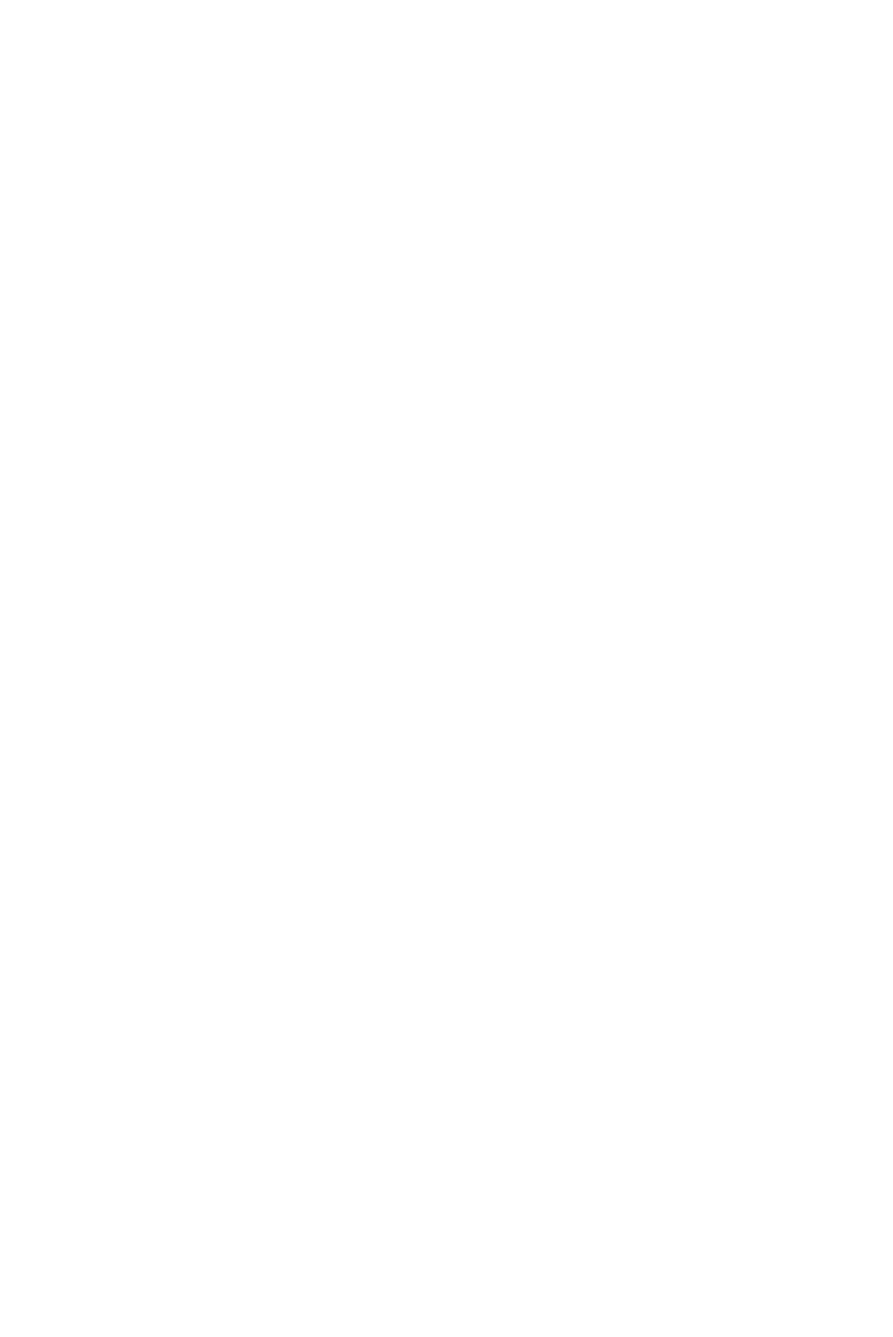
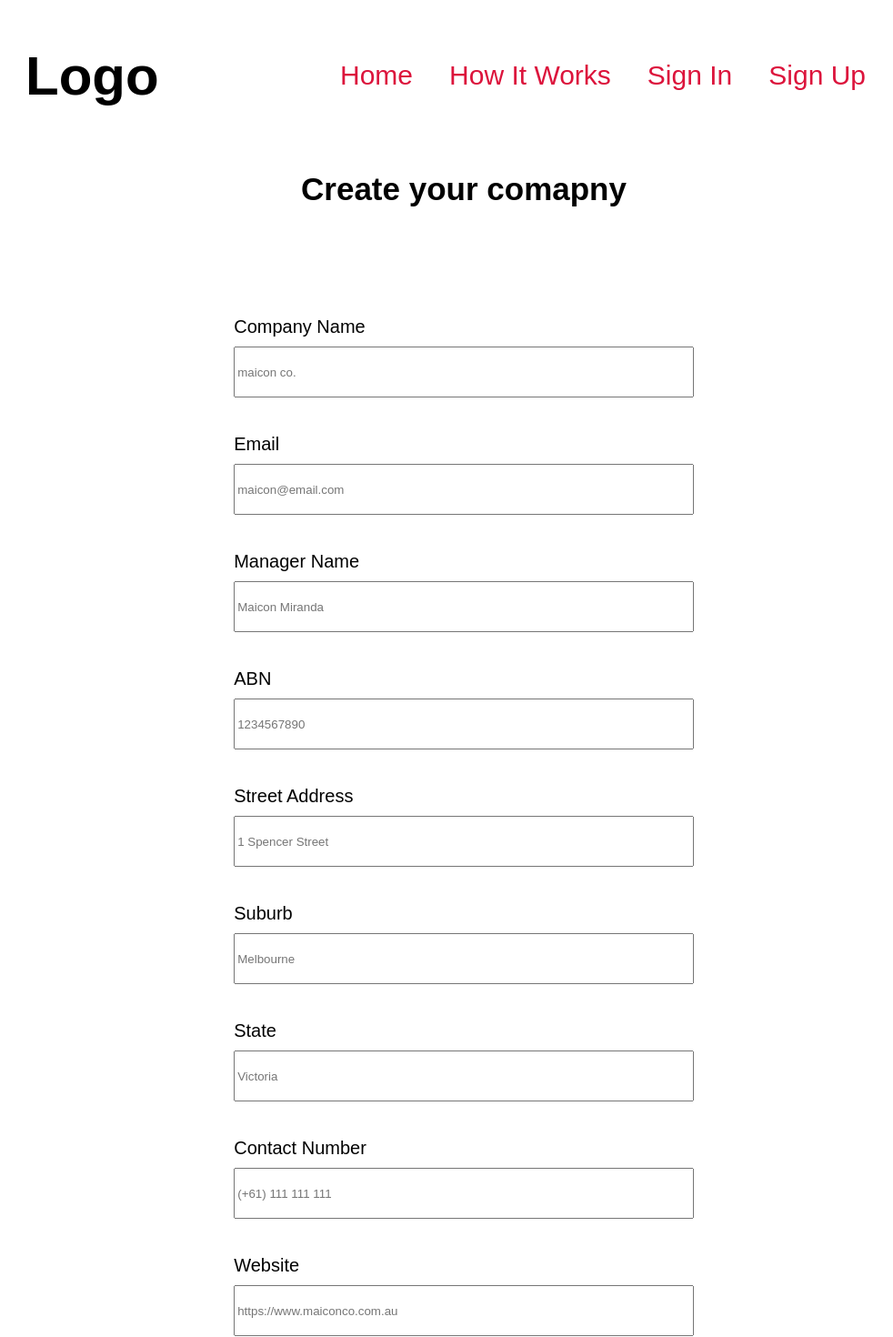
Before and after one commit to mahdibahadori/fleet-management-Frontend, a React (Create React App) app: page /CreateCompany in a window 1280 px wide. Shown: the top 1470 px of the page at 91% size, without its empty margins (130-1112 px from the left). Before the commit the page ends 800 px from the top, so only its background shows below. Built offline with nearby package versions, Linux system fonts and the light colour scheme.

Commit message:
createcompany.jsx created. About.jsx and App.jsx updated to reflect new changes in routes

```diff
--- a/src/components/About.jsx
+++ b/src/components/About.jsx
@@ -37,12 +37,12 @@ expenses, incidents as well vehicle conditions</AboutText>
                         margin:"20px auto",
                         height:"100px",
                         fontFamily:"sans-serif",
-                        fontSize:"30px",
+                        fontSize:"20px",
                         display:"block",
                         padding:'20px',
                         backgroundColor:"pink",
                         borderRadius:"15px"}}>
-                <Link to='/sign-up' style={{textDecoration:"none"}}>Sign Up Here</Link>
+                <Link to='/CreateCompany' style={{textDecoration:"none"}}>Create your company</Link>
         </button>
         <Footer />
         </AboutCollection>
--- a/src/components/App.jsx
+++ b/src/components/App.jsx
@@ -6,6 +6,7 @@ import {LogIn} from './SignIn'
 import {SignUp} from './SignUp'
 import {Company} from './Company'
 import {EditCompany} from './EditCompany'
+import {CreateCompany} from './CreateCompany'
 
 
 function App() {
@@ -18,6 +19,7 @@ function App() {
       <Route  path="/About" component={About} />
       <Route  path="/login" component={LogIn} />
       <Route  path="/sign-up" component={SignUp} />
+      <Route  path='/CreateCompany' component={CreateCompany} />
     </Switch>
   );
 }
--- /dev/null
+++ b/src/components/CreateCompany.jsx
@@ -0,0 +1,149 @@
+
+import React, { useState } from "react";
+import {Form, FormGroup, FormLabel, FormInput, SubmitInput} from "./styles/Form"
+import {LoggedOutNavbar} from './LoggedOutNavbar'
+import {Footer} from './Footer'
+
+export function CreateCompany() {
+        // const [email, setEmail] = useState("");
+        // const [password, setPassword] = useState("");
+        // const [errMessage, setErrMessage] = useState("");
+
+        // async function onFormSubmit(event) {
+        //   event.preventDefault();
+        //   const body = {
+        //     auth: { email, password },
+        //   };
+        //   try {
+        //     const response = await fetch(`${process.env.REACT_APP_BACKEND_URL}/login`, {
+        //       method: "POST",
+        //       headers: {
+        //         "Content-Type": "application/json",
+        //       },
+        //       body: JSON.stringify(body),
+        //     });
+        //     if (response.status >= 400) {
+        //       throw new Error("incorrect credentials");
+        //     } else {
+        //       const { jwt } = await response.json();
+        //       localStorage.setItem("token", jwt);
+        //       history.push("/subscriptions");
+        //     }
+        //   } catch (err) {
+        //     setErrMessage(err.message);
+        //   }
+        // }
+    return(
+    <>
+      <div>
+             <LoggedOutNavbar />
+      </div>
+      <h1 style={{textAlign: "center", marginTop:'30px', fontFamily:"sans-serif", fontSize:"35px"}}>Create your comapny</h1>
+      {/* {errMessage && <span>{errMessage}</span>} */}
+      <Form>
+        <FormGroup>
+          <FormLabel htmlFor="CompanyName">Company Name</FormLabel>
+          <FormInput
+            type="text"
+            name="CompanyName"
+            id="CompanyName"
+            placeholder="maicon co."
+            // value={email}
+            // onChange={(e) => setEmail(e.target.value)}
+          />
+        </FormGroup>
+        <FormGroup>
+          <FormLabel htmlFor="Email">Email</FormLabel>
+          <FormInput
+            type="Email"
+            name="Email"
+            id="Email"
+            placeholder="maicon@email.com"
+            // value={password}
+            // onChange={(e) => setPassword(e.target.value)}
+          />
+        </FormGroup>
+        <FormGroup>
+          <FormLabel htmlFor="ManagerName">Manager Name</FormLabel>
+          <FormInput
+            type="text"
+            name="ManagerName"
+            id="ManagerName"
+            placeholder="Maicon Miranda"
+            // value={password}
+            // onChange={(e) => setPassword(e.target.value)}
+          />
+        </FormGroup>
+        <FormGroup>
+          <FormLabel htmlFor="ABN">ABN</FormLabel>
+          <FormInput
+            type="text"
+            name="ABN"
+            id="ABN"
+            placeholder="1234567890"
+            // value={password}
+            // onChange={(e) => setPassword(e.target.value)}
+          />
+        </FormGroup>
+        <FormGroup>
+          <FormLabel htmlFor="StreetAddress">Street Address</FormLabel>
+          <FormInput
+            type="text"
+            name="StreetAddress"
+            id="StreetAddress"
+            placeholder="1 Spencer Street"
+            // value={password}
+            // onChange={(e) => setPassword(e.target.value)}
+          />
+        </FormGroup>
+        <FormGroup>
+          <FormLabel htmlFor="Suburb">Suburb</FormLabel>
+          <FormInput
+            type="text"
+            name="Suburb"
+            id="Suburb"
+            placeholder="Melbourne"
+            // value={password}
+            // onChange={(e) => setPassword(e.target.value)}
+          />
+        </FormGroup>
+        <FormGroup>
+          <FormLabel htmlFor="State">State</FormLabel>
+          <FormInput
+            type="text"
+            name="State"
+            id="State"
+            placeholder="Victoria"
+            // value={password}
+            // onChange={(e) => setPassword(e.target.value)}
+          />
+        </FormGroup>
+        <FormGroup>
+          <FormLabel htmlFor="ContactNumber">Contact Number</FormLabel>
+          <FormInput
+            type="text"
+            name="ContactNumber"
+            id="ContactNumber"
+            placeholder="(+61) 111 111 111"
+            // value={password}
+            // onChange={(e) => setPassword(e.target.value)}
+          />
+        </FormGroup>
+        <FormGroup>
+          <FormLabel htmlFor="Website">Website</FormLabel>
+          <FormInput
+            type="text"
+            name="CWebsite"
+            id="CWebsite"
+            placeholder="https://www.maiconco.com.au"
+            // value={password}
+            // onChange={(e) => setPassword(e.target.value)}
+          />
+        </FormGroup>
+        <SubmitInput id="submit" type="submit" value="Submit" />
+      </Form>
+      <Footer />
+    </>
+    )
+
+}
```
Also changed, not shown: 1 other file (tests, documents, lock files or other folders).
